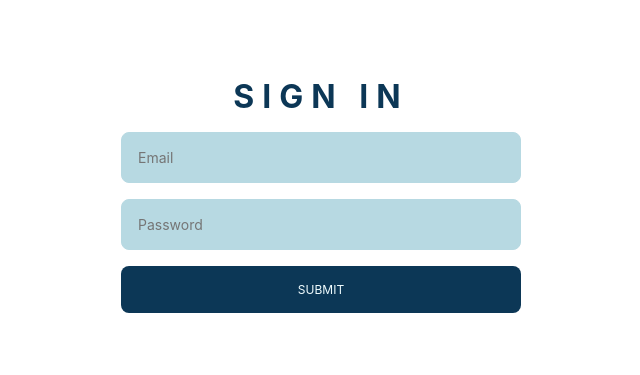
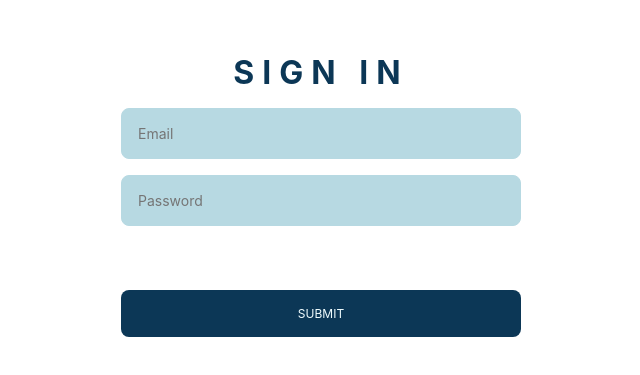
Before and after one commit to adrift-audio/adrift-desktop, a React (Create React App) app: page /sign-in in a window 1280 px wide. Shown: the part 205-580 px from the top of the page, without its empty margins (319-959 px from the left). Built offline with nearby package versions, Linux system fonts and the light colour scheme.

Commit message:
Sign In page

```diff
--- a/src/components/StyledButton.scss
+++ b/src/components/StyledButton.scss
@@ -5,6 +5,7 @@
   color: var(--accent7);
   cursor: pointer;
   font-size: calc(var(--spacer) - (var(--spacer) / 4));
+  outline: none;
   padding: var(--spacer);
   transition: background-color 160ms ease-out;
 }
--- a/src/constants/index.ts
+++ b/src/constants/index.ts
@@ -1,3 +1,7 @@
 export default {
   signIn: 'sign-in',
 } as const;
+
+export const ERROR_MESSAGES = {
+  pleaseProvideData: 'Please provide the necessary data!',
+} as const;
--- /dev/null
+++ b/src/pages/SignIn/SignIn.scss
@@ -0,0 +1,5 @@
+.form-error {
+  color: var(--error);
+  font-size: calc(var(--spacer) - 2px);
+  height: calc(var(--spacer) * 2);
+}
--- a/src/pages/SignIn/SignIn.tsx
+++ b/src/pages/SignIn/SignIn.tsx
@@ -1,10 +1,12 @@
 import React, { memo, useState } from 'react';
 import { useHistory } from 'react-router-dom';
+
 import ButtonTypes from '../../@types/buttons';
-
+import { ERROR_MESSAGES } from '../../constants';
 import { InputStatuses, InputTypes } from '../../@types/inputs';
 import StyledButton from '../../components/StyledButton';
 import StyledInput from '../../components/StyledInput';
+import './SignIn.scss';
 
 interface Data<T> {
   email: T;
@@ -18,6 +20,7 @@ function SignIn(): React.ReactElement {
     email: '',
     password: '',
   });
+  const [formError, setFormError] = useState<string>('');
   const [statuses, setStatuses] = useState<Data<string>>({
     email: InputStatuses.idle as string,
     password: InputStatuses.idle as string,
@@ -37,6 +40,24 @@ function SignIn(): React.ReactElement {
 
   const handleSubmit = (event: React.FormEvent): void => {
     event.preventDefault();
+
+    const trimmedEmail = data.email ? data.email.trim() : '';
+    const trimmedPassword = data.password ? data.password.trim() : '';
+    if (!(trimmedEmail && trimmedPassword)) {
+      setFormError(ERROR_MESSAGES.pleaseProvideData);
+      return setStatuses((state) => ({
+        email: !trimmedEmail ? InputStatuses.error : state.email,
+        password: !trimmedPassword ? InputStatuses.error : state.password,
+      }));
+    }
+
+    setStatuses({
+      email: InputStatuses.success,
+      password: InputStatuses.success,
+    });
+
+    // TODO: get token
+
     return router.replace('/home');
   };
 
@@ -66,6 +87,9 @@ function SignIn(): React.ReactElement {
         type={InputTypes.password}
         value={data.password}
       />
+      <div className="form-error mt-16 text-center noselect">
+        { formError }
+      </div>
       <StyledButton
         classes={['mt-16']}
         type={ButtonTypes.submit}
```
